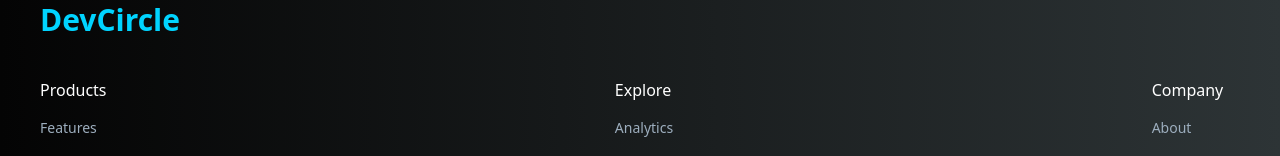
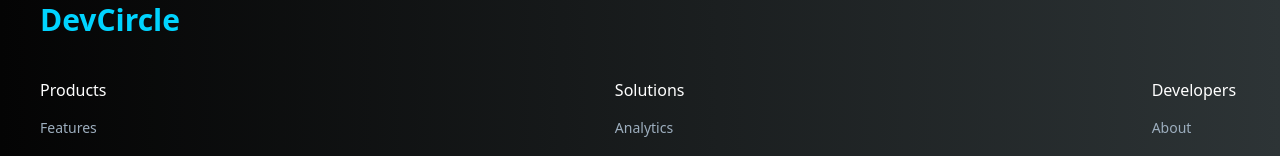
Before and after one commit to cs60apa/Beta-Web, a React (Vite) app: page / in a window 1280 px wide. Shown: the part 5426-5582 px from the top of the page. Built offline with nearby package versions, Linux system fonts and the light colour scheme.

Commit message:
fixed the footer

```diff
--- a/src/components/Footer.jsx
+++ b/src/components/Footer.jsx
@@ -35,7 +35,7 @@ export default function Footer() {
           </ul>
         </div>
         <div>
-          <h6 className="font-medium text-white bold py-2">Explore</h6>
+          <h6 className="font-medium text-white bold py-2">Solutions</h6>
           <ul>
             <li className="py-2 text-sm">
               <a href="/analytics">Analytics</a>
@@ -62,7 +62,7 @@ export default function Footer() {
         </div>
 
         <div>
-          <h6 className="font-medium text-white bold py-2">Company</h6>
+          <h6 className="font-medium text-white bold py-2">Developers</h6>
           <ul>
             <li className="py-2 text-sm">
               <a href="/about">About</a>
```
